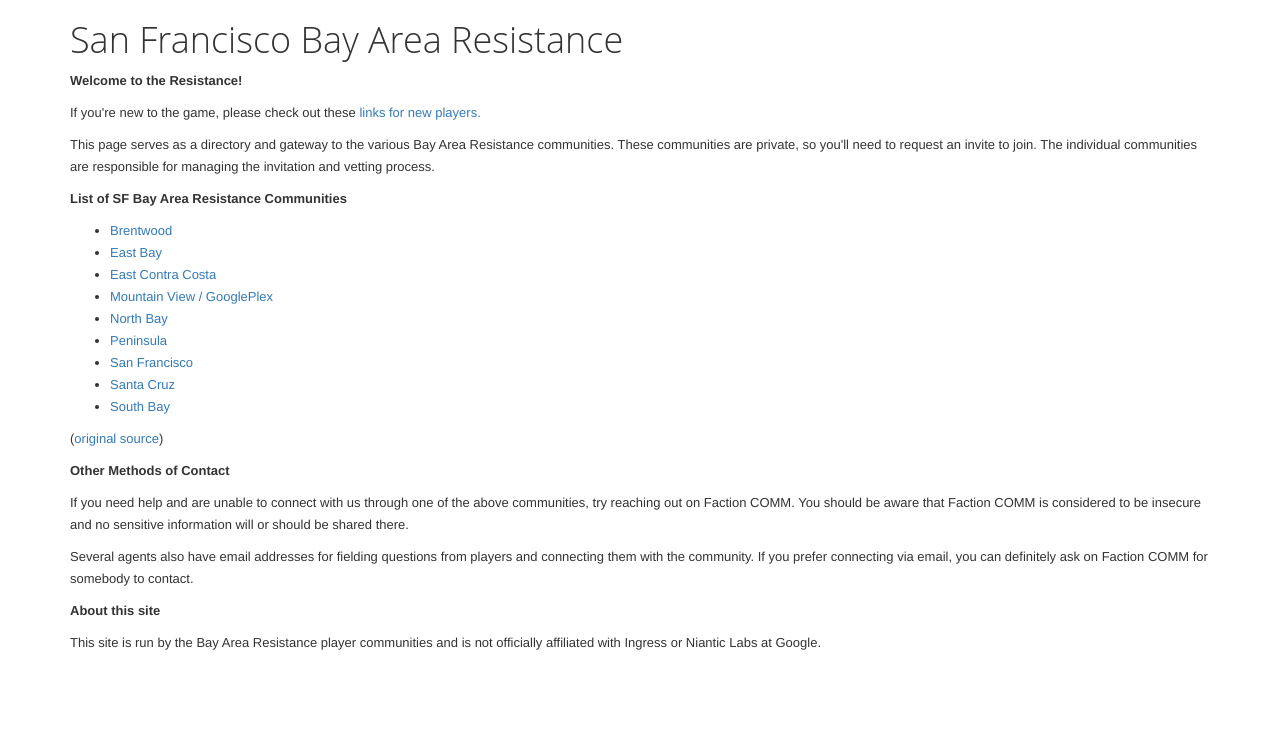
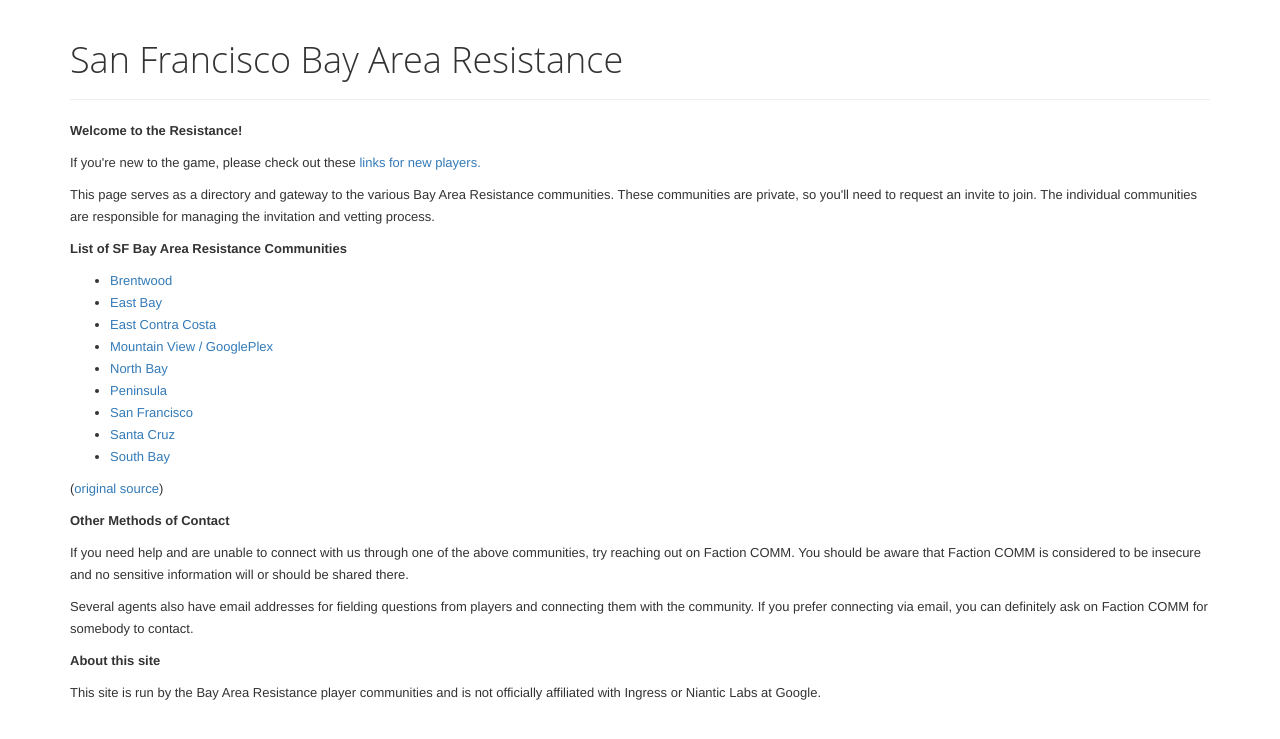
Before and after one commit to balshor/sfbay.resists.org, a Jekyll site: the page built from index.html, in a window 1280 px wide. Shown: the top 739 px of the page. Built offline with Jekyll 4.4.1, drawn with Linux system fonts in a browser that asks for light colours; nearby versions of some CDN libraries.

Commit message:
Use page header styling for index and help pages.

```diff
--- a/help/index.html
+++ b/help/index.html
@@ -3,7 +3,9 @@
 title: Resources for New Players
 ---
 <div class="container">
-  <h1>Resources for New Players</h1>
+  <div class="page-header">
+    <h1>Resources for New Players</h1>
+  </div>
   <p>
     The San Francisco Bay Area is filled with experienced players eager to help you out.  If you have questions, you can always shout out on Faction COMM inside the application.  You can send (publicly visible) messages to specific players by long-pressing on their agent name or by tagging them in your message with an '@' sign.
   </p>
--- a/index-new.html
+++ b/index-new.html
@@ -3,7 +3,9 @@
 title: San Francisco Bay Area Resistance
 ---
 <div class="container">
-  <h1>San Francisco Bay Area Resistance</h1>
+  <div class="page-header">
+    <h1>San Francisco Bay Area Resistance</h1>
+  </div>
   <h4>
     Welcome to the Resistance!
   </h4>
--- a/index.html
+++ b/index.html
@@ -3,7 +3,9 @@
 title: San Francisco Bay Area Resistance
 ---
 <div class="container">
-  <h1>San Francisco Bay Area Resistance</h1>
+  <div class="page-header">
+    <h1>San Francisco Bay Area Resistance</h1>
+  </div>
   <h4>
     Welcome to the Resistance!
   </h4>
```
